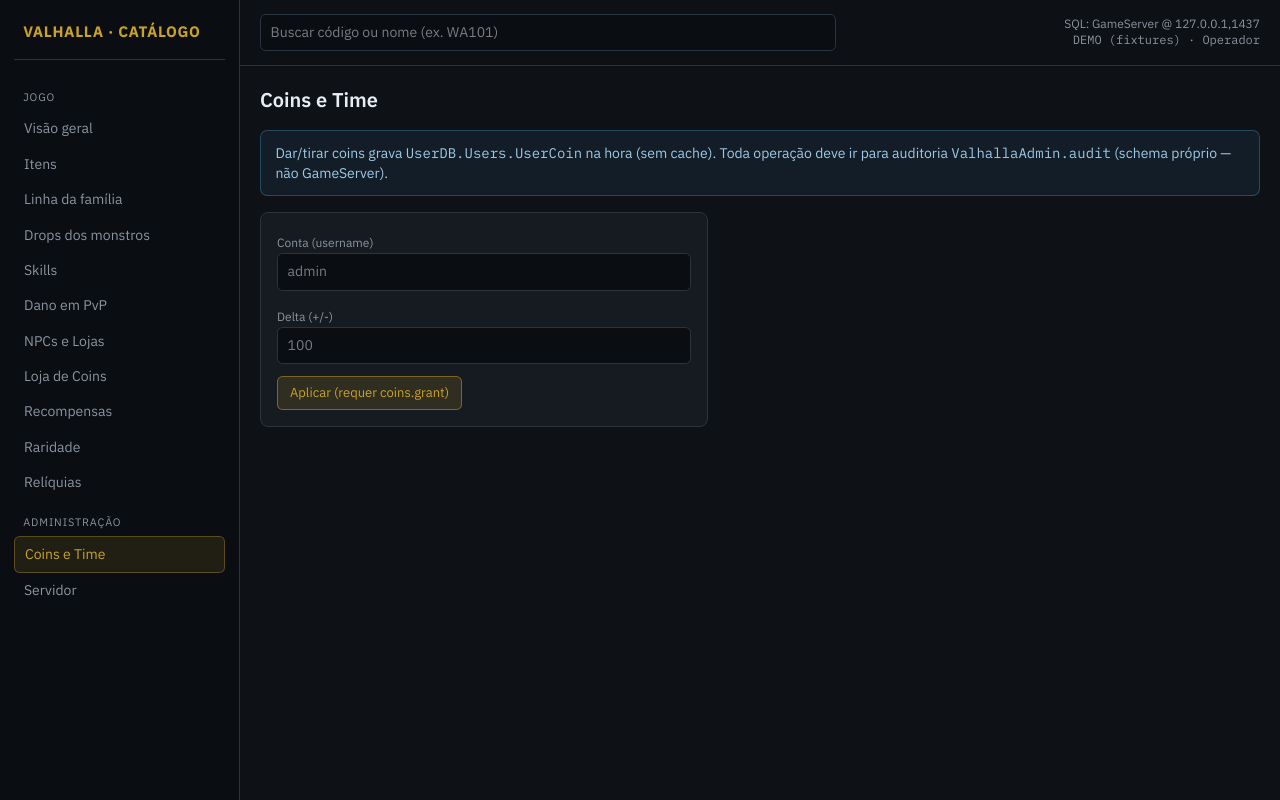
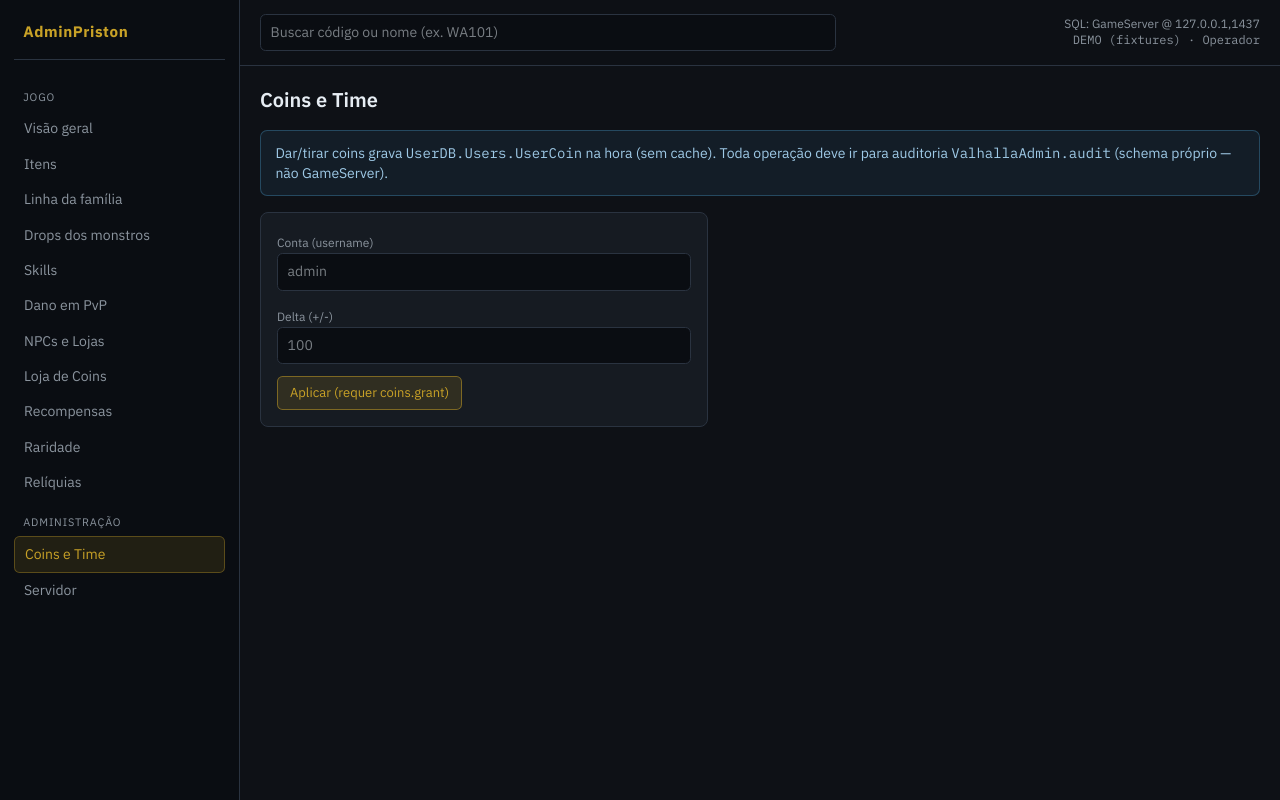
Before and after one commit to Jhonnr18/AdminPriston, a Laravel app: page /painel/coins in a window 1280 px wide. Run offline with Laravel 12, Linux system fonts and the light colour scheme; style sheets or scripts are compiled from the project's sources; some libraries are stand-ins or nearby versions.

Commit message:
Rename brand to AdminPriston across UI and package metadata.

```diff
--- a/config/app.php
+++ b/config/app.php
@@ -13,7 +13,7 @@ return [
     |
     */
 
-    'name' => env('APP_NAME', 'Laravel'),
+    'name' => env('APP_NAME', 'AdminPriston'),
 
     /*
     |--------------------------------------------------------------------------
--- a/package.json
+++ b/package.json
@@ -1,5 +1,6 @@
 {
     "$schema": "https://www.schemastore.org/package.json",
+    "name": "admin-priston",
     "private": true,
     "type": "module",
     "scripts": {
--- a/resources/views/layouts/admin.blade.php
+++ b/resources/views/layouts/admin.blade.php
@@ -3,7 +3,7 @@
 <head>
     <meta charset="utf-8">
     <meta name="viewport" content="width=device-width, initial-scale=1">
-    <title>{{ $pageTitle ?? 'Painel' }} · Valhalla Catálogo</title>
+    <title>{{ $pageTitle ?? 'Painel' }} · AdminPriston</title>
     <link rel="preconnect" href="https://fonts.googleapis.com">
     <link href="https://fonts.googleapis.com/css2?family=IBM+Plex+Mono:wght@400;500&family=IBM+Plex+Sans:wght@400;500;600;700&display=swap" rel="stylesheet">
     @vite(['resources/css/app.css', 'resources/js/app.js'])
@@ -32,7 +32,7 @@
 @endphp
 <div class="vlh-shell">
     <aside class="vlh-side">
-        <div class="vlh-brand">VALHALLA · CATÁLOGO</div>
+        <div class="vlh-brand">AdminPriston</div>
         <nav class="vlh-nav">
             <div class="vlh-nav-group">Jogo</div>
             @foreach ($navJogo as $item)
```
Also changed, not shown: package-lock.json.
